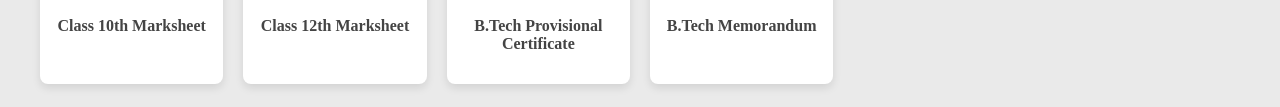
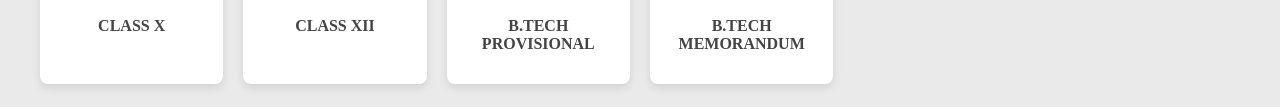
Before and after one commit to SHAMSHAD-MUTALA/CERTIFICATIONS, a plain HTML site: page index.html in a window 1280 px wide. Shown: the part 320-427 px from the top of the page. Drawn offline with Linux system fonts and the light colour scheme.

Commit message:
Update index.html

```diff
--- a/index.html
+++ b/index.html
@@ -139,20 +139,20 @@
     <h2>EDUCATION</h2>
     <div class="education-certificates">
         <div class="certificate" onclick="openModal('https://raw.githubusercontent.com/SHAMSHAD-MUTALA/MY-PORTFOLIO/master/assets/CLASS_TENTH.jpg')">
-            <img src="https://raw.githubusercontent.com/SHAMSHAD-MUTALA/MY-PORTFOLIO/master/assets/CLASS_TENTH.jpg" alt="Class 10th Marksheet" loading="lazy">
-            <p><b>Class 10th Marksheet</b></p>
+            <img src="https://raw.githubusercontent.com/SHAMSHAD-MUTALA/MY-PORTFOLIO/master/assets/CLASS_TENTH.jpg" alt="CLASS X" loading="lazy">
+            <p><b>CLASS X</b></p>
         </div>
         <div class="certificate" onclick="openModal('https://raw.githubusercontent.com/SHAMSHAD-MUTALA/MY-PORTFOLIO/master/assets/CLASS_12TH.jpg')">
-            <img src="https://raw.githubusercontent.com/SHAMSHAD-MUTALA/MY-PORTFOLIO/master/assets/CLASS_12TH.jpg" alt="Class 12th Marksheet" loading="lazy">
-            <p><b>Class 12th Marksheet</b></p>
+            <img src="https://raw.githubusercontent.com/SHAMSHAD-MUTALA/MY-PORTFOLIO/master/assets/CLASS_12TH.jpg" alt="CLASS XII" loading="lazy">
+            <p><b>CLASS XII</b></p>
         </div>
         <div class="certificate" onclick="openModal('https://raw.githubusercontent.com/SHAMSHAD-MUTALA/MY-PORTFOLIO/master/assets/B.TECH_PROVISIONAL.jpg')">
-            <img src="https://raw.githubusercontent.com/SHAMSHAD-MUTALA/MY-PORTFOLIO/master/assets/B.TECH_PROVISIONAL.jpg" alt="B.Tech Provisional Certificate" loading="lazy">
-            <p><b>B.Tech Provisional Certificate</b></p>
+            <img src="https://raw.githubusercontent.com/SHAMSHAD-MUTALA/MY-PORTFOLIO/master/assets/B.TECH_PROVISIONAL.jpg" alt="B.TECH PROVISIONAL" loading="lazy">
+            <p><b>B.TECH PROVISIONAL</b></p>
         </div>
         <div class="certificate" onclick="openModal('https://raw.githubusercontent.com/SHAMSHAD-MUTALA/MY-PORTFOLIO/master/assets/MEMORANDUM_B.TECH.jpg')">
-            <img src="https://raw.githubusercontent.com/SHAMSHAD-MUTALA/MY-PORTFOLIO/master/assets/MEMORANDUM_B.TECH.jpg" alt="B.Tech Memorandum" loading="lazy">
-            <p><b>B.Tech Memorandum</b></p>
+            <img src="https://raw.githubusercontent.com/SHAMSHAD-MUTALA/MY-PORTFOLIO/master/assets/MEMORANDUM_B.TECH.jpg" alt="B.TECH MEMORANDUM" loading="lazy">
+            <p><b>B.TECH MEMORANDUM</b></p>
         </div>
         <!-- Add 2 more certificates here -->
         <div class="certificate" style="visibility:hidden;"></div>
```
